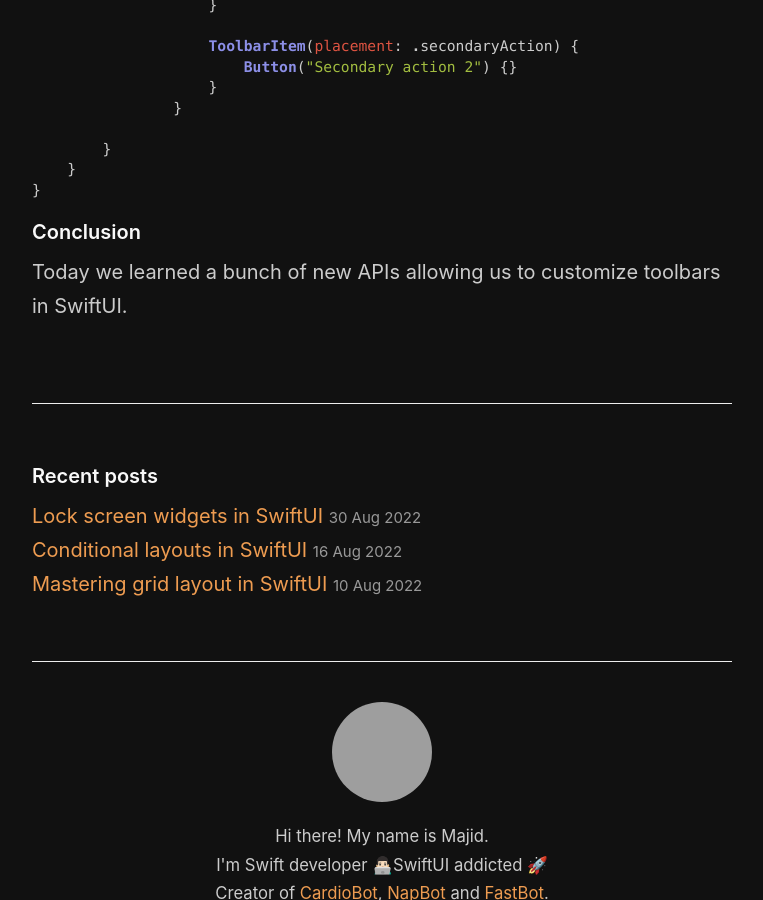
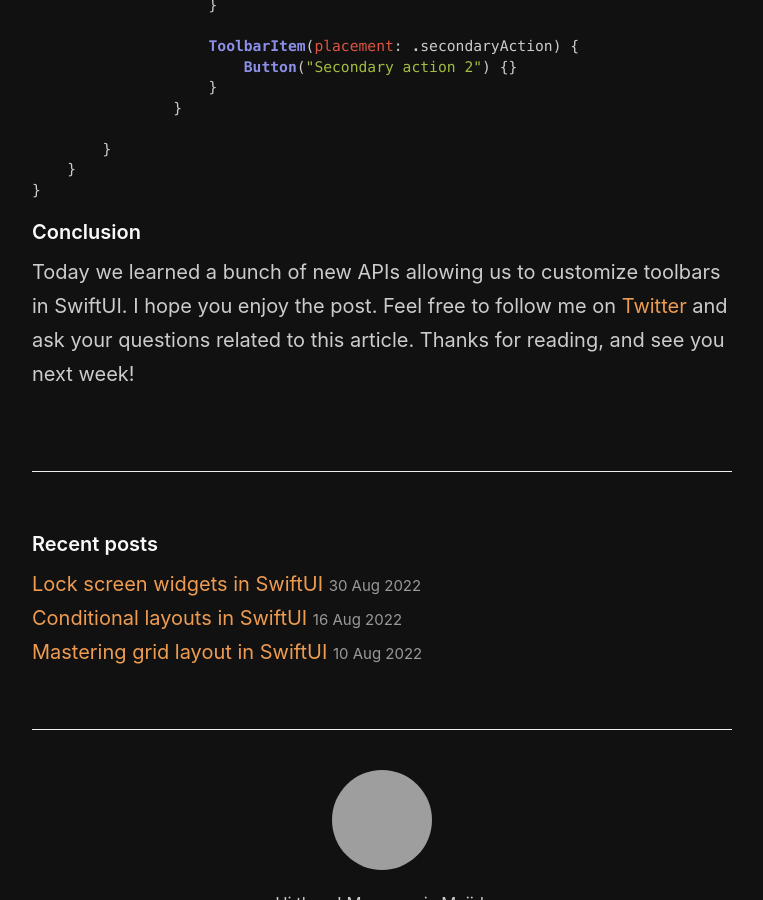
Before and after one commit to mecid/mecid.github.io, a Jekyll site: the page built from _posts/2022-09-07-customizing-toolbars-in-swiftui.md, in a window 1280 px wide and 900 px high, scrolled down 4571 px, cut to the strip 0-900 px from the top of the window. Shown: the whole strip, without its empty margins (258-1021 px from the left). Built offline with Jekyll 4.4.1, drawn with Linux system fonts in a browser that asks for light colours; grey boxes are pictures that could not be loaded.

Commit message:
conclusion added to the customizing toolbars post

````diff
--- a/_posts/2022-09-07-customizing-toolbars-in-swiftui.md
+++ b/_posts/2022-09-07-customizing-toolbars-in-swiftui.md
@@ -180,4 +180,4 @@
 ```
 
 #### Conclusion
-Today we learned a bunch of new APIs allowing us to customize toolbars in SwiftUI.
+Today we learned a bunch of new APIs allowing us to customize toolbars in SwiftUI. I hope you enjoy the post. Feel free to follow me on [Twitter](https://twitter.com/mecid) and ask your questions related to this article. Thanks for reading, and see you next week!
````
